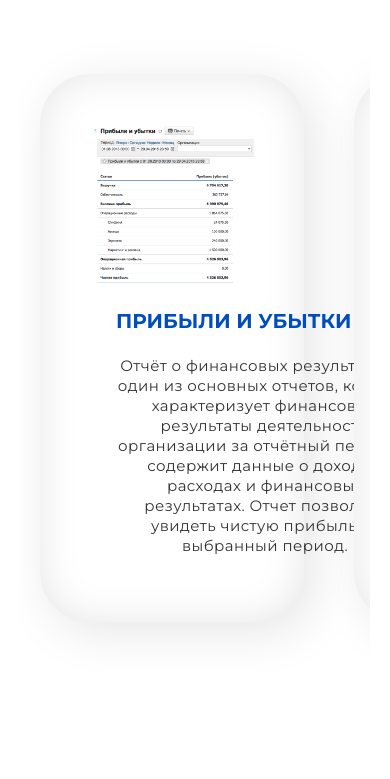
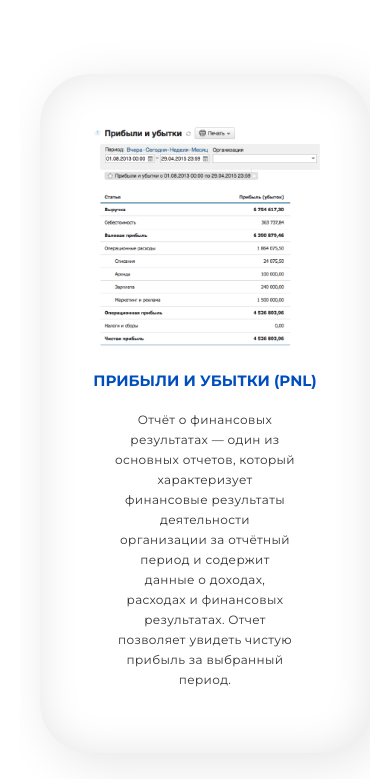
Before and after one commit to aleksey19988/topseller, a plain HTML site: page index.html in a window 390 px wide. Shown: the part 6085-6864 px from the top of the page. Drawn offline with Linux system fonts and the light colour scheme.

Commit message:
update mobile profit

```diff
--- a/css/style.css
+++ b/css/style.css
@@ -1418,9 +1418,9 @@ footer {
         width: 100%;
     }
     .analitycs_content .profit {
-        width: 80%;
         margin-left: 0;
         margin-right: 50px;
+        min-width: 100%;
     }
     .analytics_card {
         text-align: center;
@@ -1432,6 +1432,14 @@ footer {
         box-sizing: border-box;
         padding-left: 20px;
     }
+    .analitycs_content .profit_head {
+        width: 100%;
+        font-size: 15px;
+    }
+    .analitycs_content .profit_descr {
+        width: 100%;
+        font-size: 12px;
+    }
     .analitycs_content .profit_second {
         display: block;
     }
```
